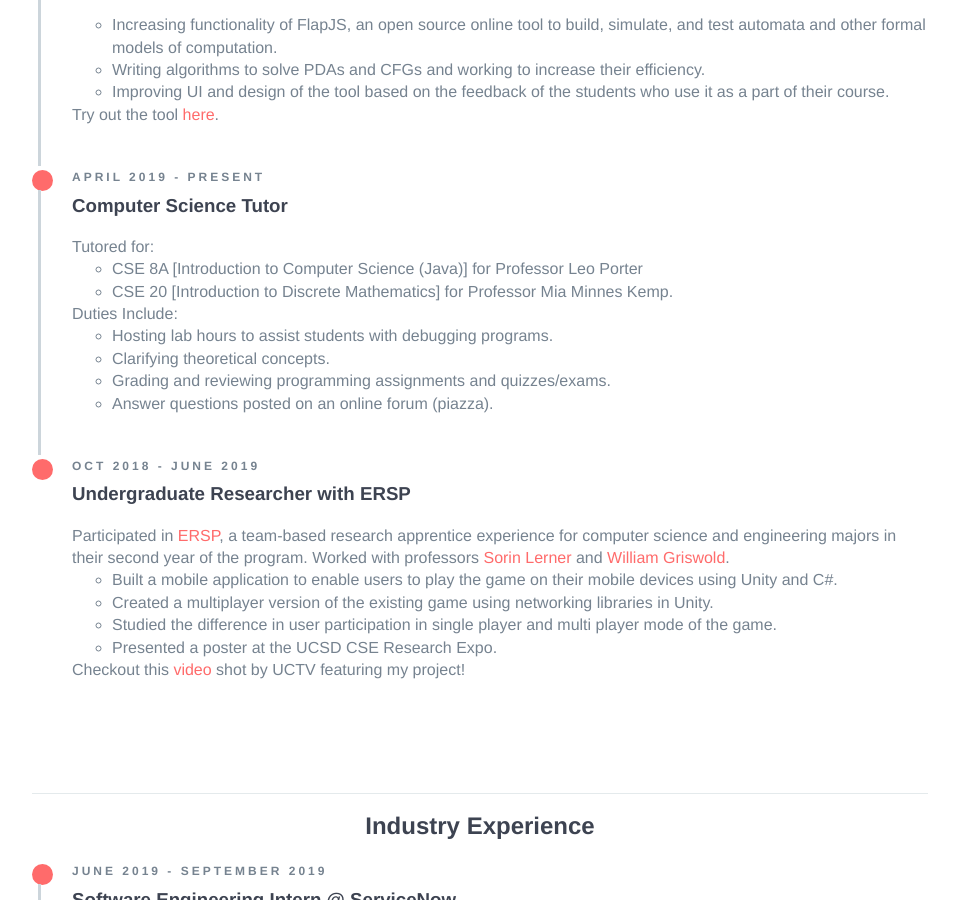
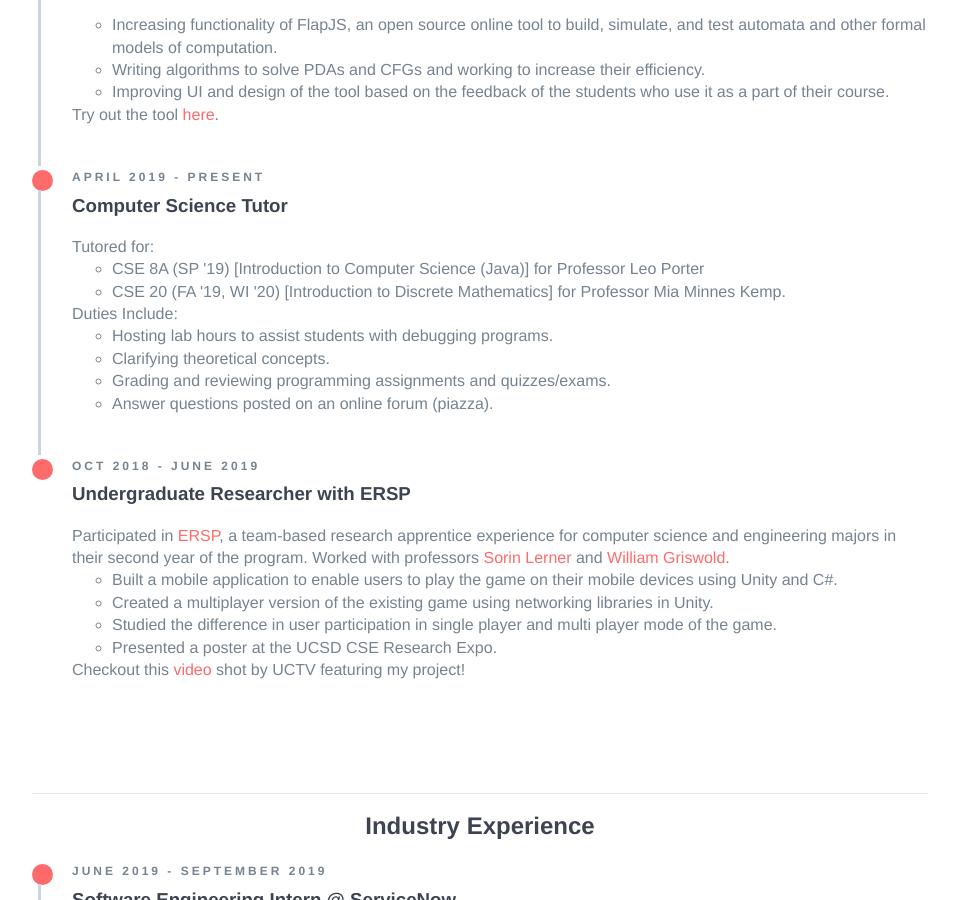
Before and after one commit to p-suneja/p-suneja.github.io, a Jekyll site: the page built from index.html, in a window 1280 px wide and 900 px high, scrolled down 630 px. Shown: the whole window, without its empty margins (160-1116 px from the left). Built offline with Jekyll 4.4.1, drawn with Linux system fonts in a browser that asks for light colours; nearby versions of some CDN libraries.

Commit message:
Update index.html

```diff
--- a/index.html
+++ b/index.html
@@ -65,8 +65,8 @@
                             <h3 class="timeline-title">Computer Science Tutor</h3>
                         Tutored for:
                             <ul>
-                                <li> CSE 8A [Introduction to Computer Science (Java)] for Professor Leo Porter</li>
-                                <li> CSE 20 [Introduction to Discrete Mathematics] for Professor Mia Minnes Kemp.</li>
+                                <li> CSE 8A (SP '19) [Introduction to Computer Science (Java)] for Professor Leo Porter</li>
+                                <li> CSE 20 (FA '19, WI '20) [Introduction to Discrete Mathematics] for Professor Mia Minnes Kemp.</li>
                             </ul>
                             Duties Include:
                             <ul>
```
